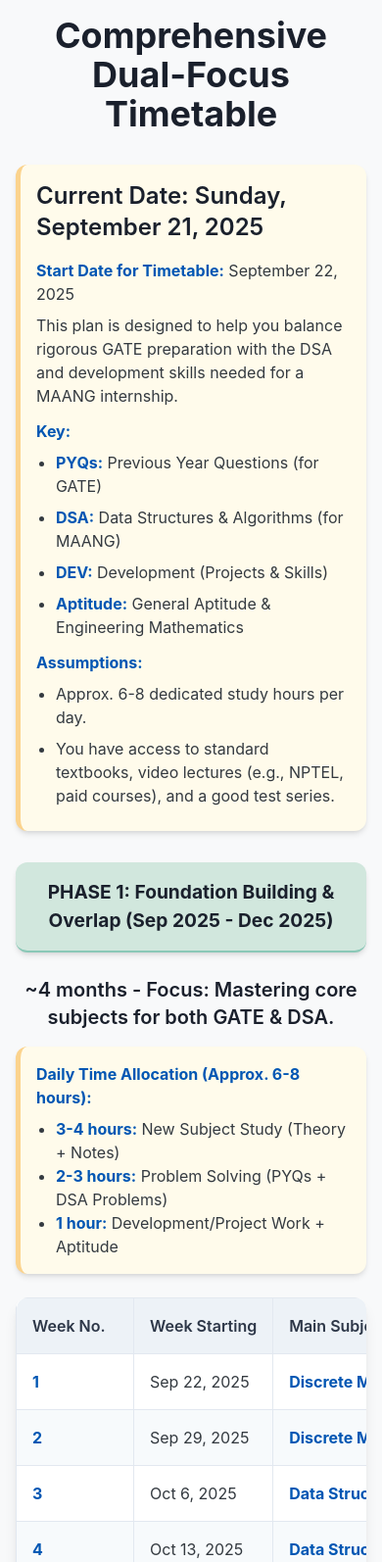
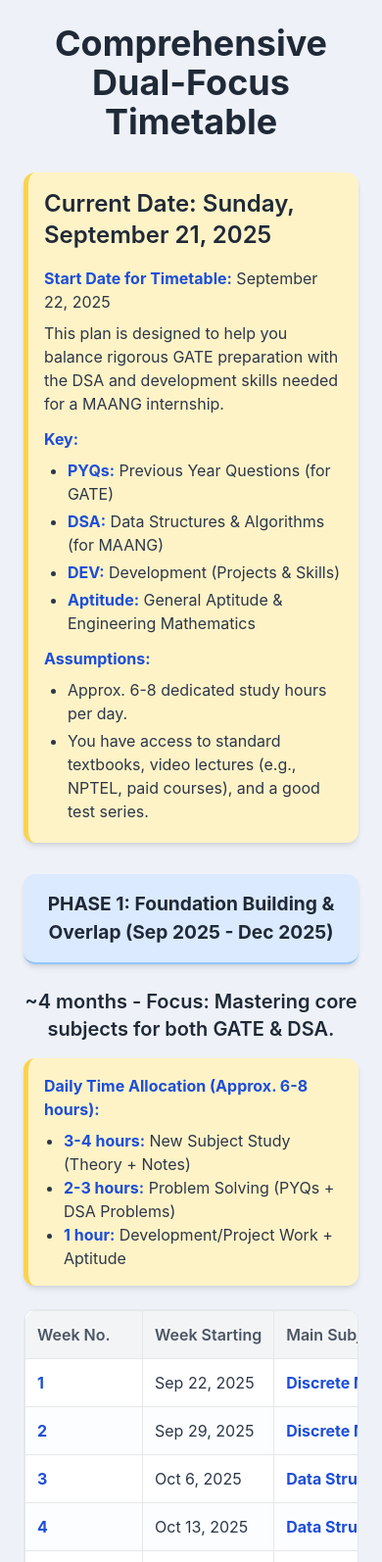
Before and after one commit to vinaykumar17g/Time-Table, a plain HTML site: page index.html in a window 390 px wide. Shown: the top 1594 px of the page at 98% size. Drawn offline with nearby package versions, Linux system fonts and the light colour scheme.

Commit message:
index.html

```diff
--- a/index.html
+++ b/index.html
@@ -10,108 +10,109 @@
         /* Custom styles for better readability and aesthetics */
         body {
             font-family: "Inter", sans-serif;
-            background-color: #f8f9fa;
-            color: #343a40;
-            padding: 20px;
+            background-color: #eef2f8; /* A light, clean background */
+            color: #2d3748; /* Darker text for contrast */
+            padding: 24px;
         }
         h1, h2, h3 {
-            color: #1a202c;
-            margin-bottom: 1rem;
+            color: #1f2937;
+            margin-bottom: 12px;
         }
-        /* Styling for tables */
+        /* Styling for main timetable tables */
         table {
             width: 100%;
             border-collapse: separate;
             border-spacing: 0;
-            margin-bottom: 2rem;
+            margin-bottom: 32px;
             background-color: #ffffff;
-            border-radius: 0.75rem;
+            border-radius: 12px;
             overflow: hidden;
-            box-shadow: 0 4px 12px rgba(0, 0, 0, 0.08);
+            border: 1px solid #e5e7eb; /* Subtle border for the whole table */
+            box-shadow: 0 4px 16px rgba(0, 0, 0, 0.08); /* Subtle shadow added here */
         }
         th, td {
-            border: 1px solid #e2e8f0;
-            padding: 1rem;
+            border: 1px solid #e5e7eb; /* Light border for cells */
+            padding: 16px;
             text-align: left;
             vertical-align: top;
+            transition: background-color 0.3s ease;
         }
         th {
-            background-color: #edf2f7;
+            background-color: #f3f4f6; /* Light grey for header */
             font-weight: 600;
-            color: #2d3748;
+            color: #4b5563;
             position: sticky;
             top: 0;
             z-index: 10;
         }
+        tr:hover {
+            background-color: #f7f8fa; /* Hover effect for rows */
+        }
         /* Specific rounded corners for table header cells */
-        th:first-child { border-top-left-radius: 0.75rem; }
-        th:last-child { border-top-right-radius: 0.75rem; }
+        th:first-child { border-top-left-radius: 12px; }
+        th:last-child { border-top-right-radius: 12px; }
         /* Specific rounded corners for table body cells (bottom) */
-        tr:last-child td:first-child { border-bottom-left-radius: 0.75rem; }
-        tr:last-child td:last-child { border-bottom-right-radius: 0.75rem; }
+        tr:last-child td:first-child { border-bottom-left-radius: 12px; }
+        tr:last-child td:last-child { border-bottom-right-radius: 12px; }
 
         tr:nth-child(even) {
-            background-color: #f7fafc;
+            background-color: #fcfdfe;
         }
         .category-table {
             width: auto;
-            margin-bottom: 1.5rem;
+            margin-bottom: 24px;
             box-shadow: none;
-            border-radius: 0.5rem;
+            border-radius: 8px;
         }
         .category-table th, .category-table td {
-            padding: 0.75rem 1rem;
+            padding: 12px 16px;
         }
         .phase-header {
-            background-color: #d1e7dd;
+            background-color: #dbeafe; /* A soft blue for phase headers */
             font-weight: bold;
             text-align: center;
-            padding: 1.5rem;
+            padding: 24px;
             font-size: 1.5em;
-            border-bottom: 2px solid #8ac8b7;
-            border-radius: 0.75rem;
-            margin-bottom: 1.5rem;
-            box-shadow: 0 2px 8px rgba(0,0,0,0.05);
+            border-bottom: 2px solid #93c5fd;
+            border-radius: 12px;
+            margin-bottom: 24px;
+            box-shadow: 0 4px 12px rgba(0,0,0,0.05); /* Shadow added here */
         }
         .notes, .key-info {
-            background-color: #fffbeb;
-            border-left: 5px solid #fbd38d;
-            padding: 1.5rem;
-            margin-bottom: 1.5rem;
-            border-radius: 0.75rem;
-            box-shadow: 0 2px 8px rgba(0,0,0,0.05);
+            background-color: #fef3c7; /* A soft yellow for info boxes */
+            border-left: 5px solid #fcd34d;
+            padding: 24px;
+            margin-bottom: 24px;
+            border-radius: 12px;
+            box-shadow: 0 2px 8px rgba(0,0,0,0.05); /* Shadow added here */
         }
         .key-info ul {
             list-style-type: disc;
-            padding-left: 20px;
+            padding-left: 24px;
         }
         .key-info li {
-            margin-bottom: 0.5rem;
+            margin-bottom: 4px;
         }
         strong {
-            color: #0056b3;
+            color: #1d4ed8;
         }
         /* Responsive adjustments */
         @media (max-width: 768px) {
-            body { padding: 10px; }
+            body { padding: 16px; }
             table, .category-table { display: block; overflow-x: auto; white-space: nowrap; }
-            th, td { min-width: 120px; }
-            .phase-header { font-size: 1.2em; padding: 1rem; }
-            .notes, .key-info { padding: 1rem; }
+            th, td { min-width: 120px; padding: 12px; }
+            .phase-header { font-size: 1.2em; padding: 16px; }
+            .notes, .key-info { padding: 16px; }
         }
         /* Live schedule styles */
-        .live-day-highlight {
-            background-color: #e6f7ff;
-            border: 2px solid #1890ff;
-        }
         .current-task-highlight {
-            background-color: #d4eaf7 !important;
+            background-color: #bfdbfe !important;
             font-weight: bold;
-            border: 2px solid #1890ff !important;
+            border: 2px solid #2563eb !important;
         }
     </style>
 </head>
-<body class="p-4">
+<body class="p-6">
 
     <!-- Main Title -->
     <h1 class="text-4xl font-bold text-center mb-8">Comprehensive Dual-Focus Timetable</h1>
@@ -147,7 +148,7 @@
         </ul>
     </div>
 
-    <div class="overflow-x-auto rounded-xl shadow-lg">
+    <div class="overflow-x-auto rounded-xl">
         <table id="phase1-table">
             <thead>
                 <tr>
@@ -190,7 +191,7 @@
         </ul>
     </div>
 
-    <div class="overflow-x-auto rounded-xl shadow-lg">
+    <div class="overflow-x-auto rounded-xl">
         <table id="phase2-table">
             <thead>
                 <tr>
@@ -223,7 +224,7 @@
         </ul>
     </div>
 
-    <div class="overflow-x-auto rounded-xl shadow-lg">
+    <div class="overflow-x-auto rounded-xl">
         <table id="phase3-table">
             <thead>
                 <tr>
@@ -279,7 +280,7 @@
         <p class="mb-2">This is a general guideline for a typical study day. Flexibility is key!</p>
     </div>
 
-    <div class="overflow-x-auto rounded-xl shadow-lg">
+    <div class="overflow-x-auto rounded-xl">
         <table id="daily-timetable">
             <thead>
                 <tr>
```
